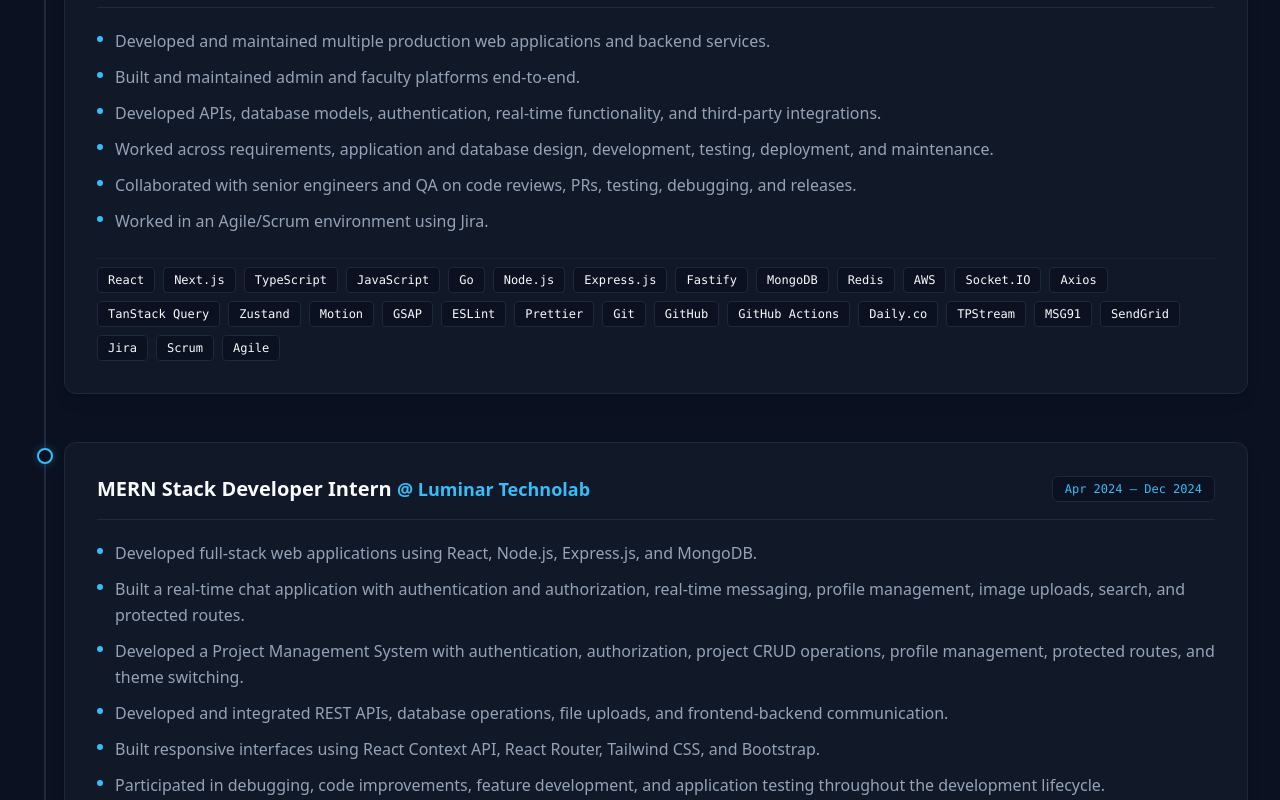
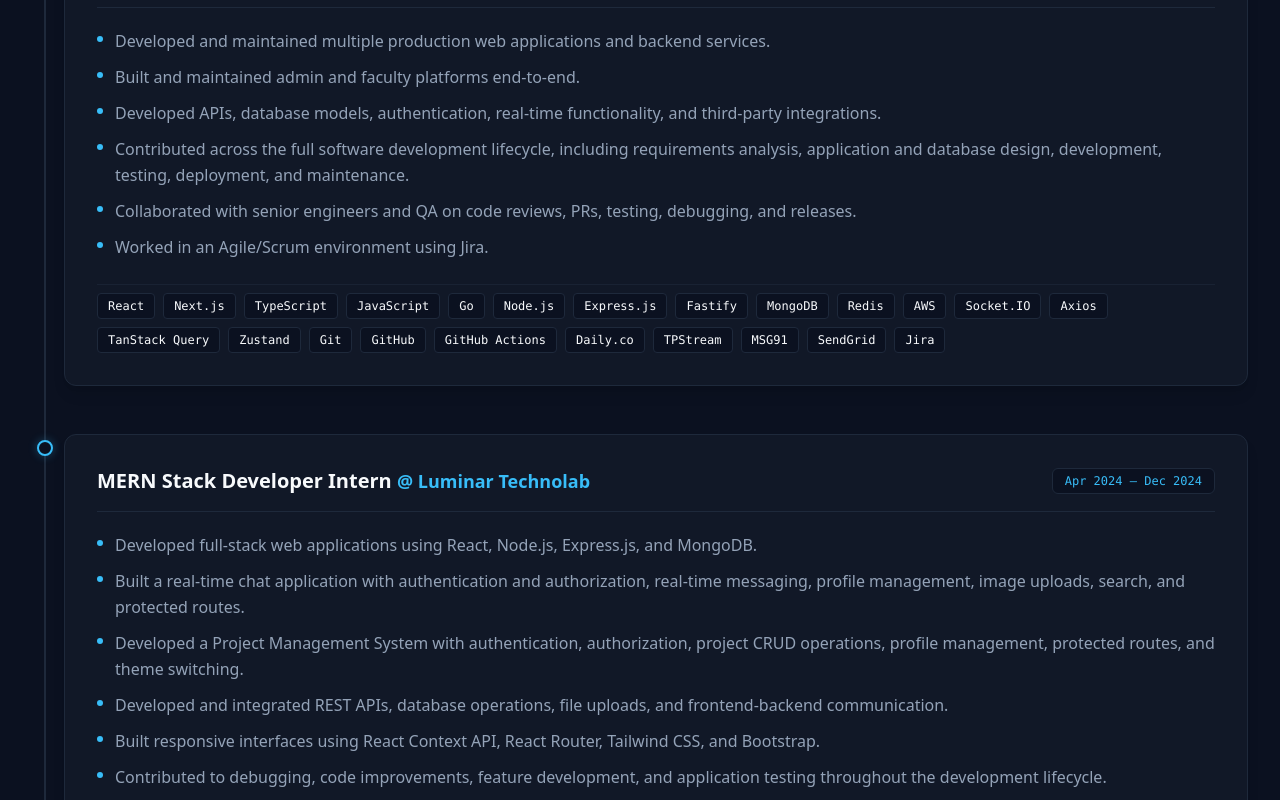
Before and after one commit to adhithyandas/Portfolio, a React (Vite) app: page / in a window 1280 px wide. Shown: the part 1640-2440 px from the top of the page. Built offline with nearby package versions, Linux system fonts and the light colour scheme.

Commit message:
refactor: update professional experience descriptions and refine skills list in portfolio data

```diff
--- a/src/data/portfolioData.ts
+++ b/src/data/portfolioData.ts
@@ -77,7 +77,7 @@ export const EXPERIENCE_DATA: ExperienceItem[] = [
       "Developed and maintained multiple production web applications and backend services.",
       "Built and maintained admin and faculty platforms end-to-end.",
       "Developed APIs, database models, authentication, real-time functionality, and third-party integrations.",
-      "Worked across requirements, application and database design, development, testing, deployment, and maintenance.",
+      "Contributed across the full software development lifecycle, including requirements analysis, application and database design, development, testing, deployment, and maintenance.",
       "Collaborated with senior engineers and QA on code reviews, PRs, testing, debugging, and releases.",
       "Worked in an Agile/Scrum environment using Jira.",
     ],
@@ -97,10 +97,6 @@ export const EXPERIENCE_DATA: ExperienceItem[] = [
       "Axios",
       "TanStack Query",
       "Zustand",
-      "Motion",
-      "GSAP",
-      "ESLint",
-      "Prettier",
       "Git",
       "GitHub",
       "GitHub Actions",
@@ -109,8 +105,6 @@ export const EXPERIENCE_DATA: ExperienceItem[] = [
       "MSG91",
       "SendGrid",
       "Jira",
-      "Scrum",
-      "Agile",
     ],
   },
   {
@@ -124,7 +118,7 @@ export const EXPERIENCE_DATA: ExperienceItem[] = [
       "Developed a Project Management System with authentication, authorization, project CRUD operations, profile management, protected routes, and theme switching.",
       "Developed and integrated REST APIs, database operations, file uploads, and frontend-backend communication.",
       "Built responsive interfaces using React Context API, React Router, Tailwind CSS, and Bootstrap.",
-      "Participated in debugging, code improvements, feature development, and application testing throughout the development lifecycle.",
+      "Contributed to debugging, code improvements, feature development, and application testing throughout the development lifecycle.",
     ],
     technologies: [
       "React",
```
